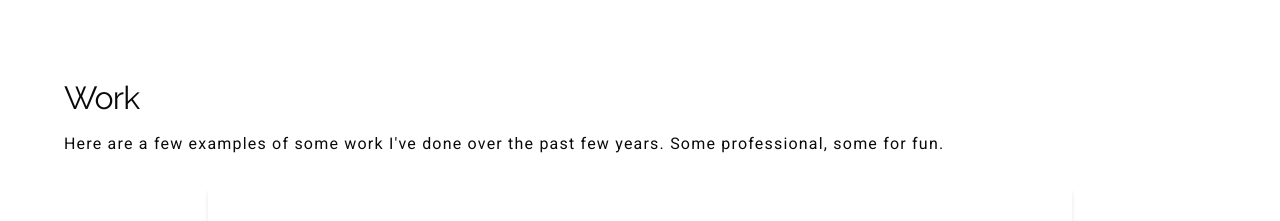
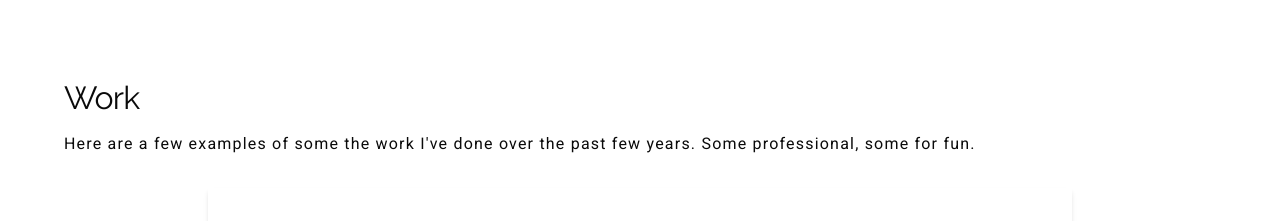
Before and after one commit to kcinesser/portfolio, a React (Create React App) app: page / in a window 1280 px wide. Shown: the part 2020-2241 px from the top of the page. Built offline with nearby package versions, Linux system fonts and the light colour scheme.

Commit message:
Router issue.

```diff
--- a/src/components/pages/Homepage/Homepage.js
+++ b/src/components/pages/Homepage/Homepage.js
@@ -28,9 +28,7 @@ export default class Homepage extends Component {
             >
               <p className="project__title">{project.title}</p>
               <p className="project__excerpt">
-                <Link to={`/portfolio/${project.slug}`}>
-                  {project.excerpt}{" "}
-                </Link>
+                <Link to={`/${project.slug}`}>{project.excerpt} </Link>
               </p>
             </div>
           </div>
@@ -188,7 +186,7 @@ export default class Homepage extends Component {
         <div className="container" id="work">
           <h1>Work</h1>
           <p>
-            Here are a few examples of some work I've done over the past few
+            Here are a few examples of some the work I've done over the past few
             years. Some professional, some for fun.
           </p>
           <div className="project__filter col w-3_4 center">
```
Also changed, not shown: 1 other file (tests, documents, lock files or other folders).
